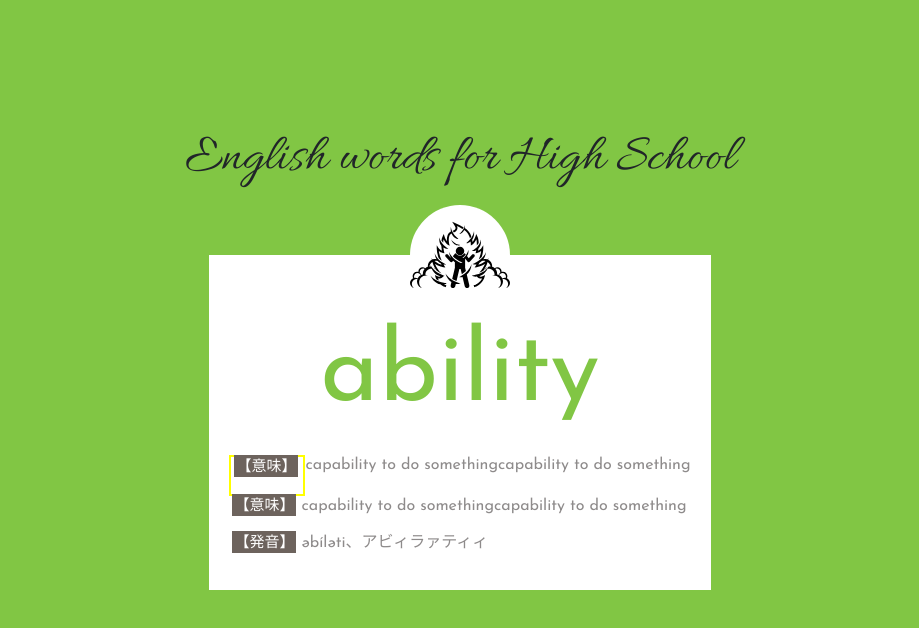
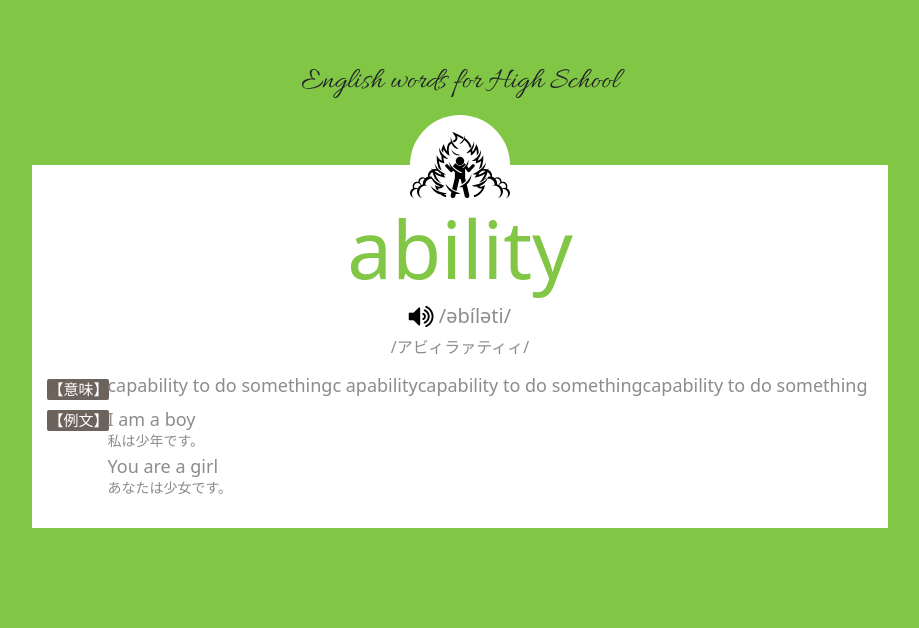
Before and after one commit to suyongeum/ecards, a plain HTML site: page index.html in a window 1280 px wide. Shown: the whole page, without its empty margins (180-1099 px from the left). Drawn offline with nearby package versions, Linux system fonts and the light colour scheme.

Commit message:
design_with_audio_play

```diff
--- a/index.html
+++ b/index.html
@@ -6,6 +6,7 @@
         <title>Document</title>
         <link href="https://cdn.jsdelivr.net/npm/bootstrap@5.0.2/dist/css/bootstrap.min.css" rel="stylesheet" integrity="sha384-EVSTQN3/azprG1Anm3QDgpJLIm9Nao0Yz1ztcQTwFspd3yD65VohhpuuCOmLASjC" crossorigin="anonymous">
         <link rel="stylesheet" href="styles.css">
+        <link rel="stylesheet" href="https://cdnjs.cloudflare.com/ajax/libs/font-awesome/4.7.0/css/font-awesome.min.css">
     </head>
 
     <body>
@@ -18,25 +19,49 @@
                     </div>
                     <h3>ability</h3>
 
-                    <div class="float-container">
-                        <div class="float-child1">
-                            <p class="meaning"><span class="box">【意味】</span></p>
+                    <div class="pron_en">
+                        <button onclick=play()>
+                            <i class="sound fa fa-volume-up fa-lg" aria-hidden="true"></i>
+                        </button>
+                        <audio id="audio" src="audios/ability.mp3"></audio>
+                        /əbíləti/
+                    </div>
+
+                    <div class="pron_jp">
+                        /アビィラァティィ/
+                    </div>
+
+                    <div class="meaning">
+                        <div class="left">
+                            <span class="box">【意味】</span>
                         </div>
-                        <div class="float-child2">
-                            <p class="meaning">capability to do somethingcapability to do something</p>
+                        <div class="right">
+                            capability to do somethingc apabilitycapability to do somethingcapability to do something
                         </div>
                     </div>
 
-                    <p class="meaning"><span class="box">【意味】</span>capability to do somethingcapability to do something</p>
-                    <p class="pron_en"><span class="box">【発音】</span>əbíləti、アビィラァティィ</p>
+                    <div class="sentence">
+                        <div class="left">
+                            <span class="box">【例文】</span>
+                        </div>
+                        <div class="right">
+                                <p class="en">I am a boy</p>
+                                <p class="jp">私は少年です。</p>
+                                <p class="en">You are a girl</p>
+                                <p class="jp">あなたは少女です。</p>
+                        </div>
+                    </div>
+
+                    <!-- <p class="meaning"><span class="box">【意味】</span>capability to do somethingcapabilitycapability to do somethingcapability to do something</p>
+                    <p class="pron_en"><span class="box">【発音】</span>əbíləti、アビィラァティィ</p>      -->
                 </div>
             </div>
         </div>
+        <script>
+            function play() {
+              var audio = document.getElementById("audio");
+              audio.play();
+            }
+        </script>
     </body>
-
-
-    <!-- <body>
-        <div class="container"><div class="row"><div class="col-lg-12 col-md-12 col-sm-12 col-xs-12"><div class="role"><h3 class="text-primary">Ability</h3></div></div></div>
-        <div class="row"><div class="col-lg-12 col-md-12 col-sm-12 col-xs-12"><div class="imageholder"><img class ="img-responsive" src="images/ability_svg.svg" width="210" height="270"><p class="name"> əbíləti アビィラァティィ 90</p></div></div></div>
-    </body>                 -->
 </html>
--- a/styles.css
+++ b/styles.css
@@ -8,17 +8,15 @@
 
 body {
     background: #81c644;
-    font-family: 'Allura', cursive;
-    font-family: 'Josefin Sans', sans-serif;
 }
 
 .wrapper {
-    margin-top: 10%;
+    margin-top: 5%;
 }
 
 .wrapper h1 {
     font-family: 'Allura', cursive;
-    font-size: 52px;
+    font-size: 30px;
     margin-bottom: 60px;
     text-align: center;
 }
@@ -31,12 +29,12 @@ body {
     flex-wrap: wrap;
 }
 
-.words .each_word {
+.each_word {
     background: #fff;
-    margin: 5px;
-    margin-bottom: 50px;
+    margin: 5px 5%;
+    margin-bottom: 100px;
     word-wrap: 300px;
-    padding: 20px;
+    padding: 15px;
     Line-height: 20px;
     color: #8e8b8b;
     position: relative;
@@ -44,13 +42,14 @@ body {
 
 .words .each_word h3 {
     color: #81c644;
-    font-size: 100px;
+    font-size: 80px;
     margin-top: 50px;
-    margin: 40px 5px 20px 5px;
+    margin: 20px 5px 10px 5px;
 }
 
 .words .each_word p {
     text-align: left;
+    font-size: 20px;
 }
 
 span.box {
@@ -58,9 +57,11 @@ span.box {
     color: #fff;
     font-size: 15px;
     font-weight: normal;
-    margin: 0 5px 0 3px;
-    padding: 5px 2px 2px 2px !important;
+    margin: 0 3px 0 0;
+    padding: 0px 1px 1px 1px; !important;
     text-align: center;
+    vertical-align: middle;
+    border-radius: 2px;
 }
 
 .words .each_word .each_word_img {
@@ -80,14 +81,75 @@ span.box {
     padding: 0px;
 }
 
-.float-container {
+.meaning {
     display: flex;
+    margin: 2px 0 10px 0;
 }
 
-.float-child1 {
-    border: 2px solid yellow;
+.meaning .left {
+    text-align:left;
+    flex: 0 0 60px; /* do not grow, do not shrink, start at 250px */
+    /* border: 1px dashed #00f; */
+    margin: 0 0 0 0;
 }
 
-.flex-child:first-child {
-    margin-right: 20px;
+.meaning .right {
+    font-size: 18px;
+    text-align: left;
+    flex:  1;  /* grow */
+    /* border: 1px dashed #f0f; */
+    position:relative;
+    top:-2px;
 }
+
+.pron_en .audioicon {
+    margin: 0px 1px 0px 0px;
+}
+
+.pron_en {
+    margin: 5px 0 10px 0;
+    text-align: center;
+    font-size: 20px;
+}
+.pron_jp {
+    margin: 5px 0 20px 0;
+    text-align: center;
+}
+
+
+.sentence {
+    display: flex;
+    margin: 2px 0 10px 0;
+}
+
+.sentence .left {
+    text-align: left;
+    flex: 0 0 60px; /* do not grow, do not shrink, start at 250px */
+    /* border: 1px dashed #00f; */
+    margin: 0 0 0 0;
+}
+
+.sentence .right {
+    text-align: left;
+    flex: 1;  /* grow */
+    /* border: 1px dashed #f0f; */
+}
+
+.sentence .right .en {
+    margin-bottom: 2px;
+    font-size: 18px;
+}
+
+.sentence .right .jp {
+    margin-bottom: 5px;
+    font-size: 14px;
+}
+
+button {
+    background: transparent;
+    border: none;
+  }
+
+button:focus {
+    outline: none;
+}
```
Also changed, not shown: 1 other file.
